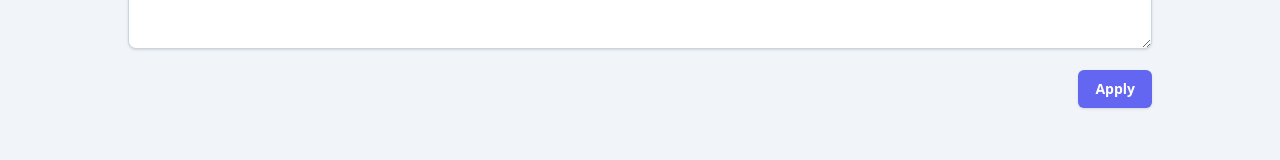
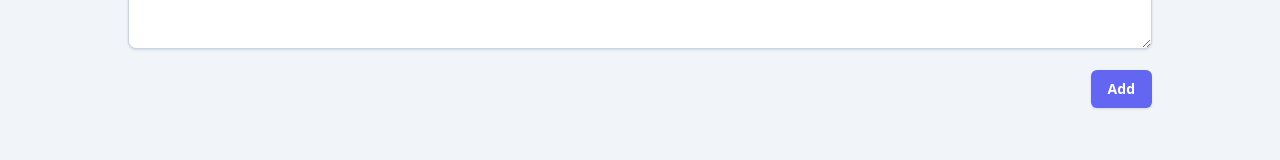
Before and after one commit to huedev/textbox, a React (Create React App) app: page /prefix-suffix in a window 1280 px wide. Shown: the part 573-733 px from the top of the page. Built offline with nearby package versions, Linux system fonts and the light colour scheme; the HTML template or start-up script is replaced by a standard one; a web font is replaced by a local one.

Commit message:
Update button text

```diff
--- a/src/components/PrefixSuffix.js
+++ b/src/components/PrefixSuffix.js
@@ -13,7 +13,7 @@ const PrefixSuffix = () => {
     setSkipEmptyLines(value);
   }
 
-  function applyPrefixSuffix() {
+  function addPrefixSuffix() {
     const str = textInput.current.value;
     const arr = str.split(/\r?\n/);
     const output = arr.map((line) => {
@@ -60,7 +60,7 @@ const PrefixSuffix = () => {
           </textarea>
         </label>
         <div className="flex flex-row-reverse mt-4">
-          <Button name="Apply" onClick={applyPrefixSuffix} />
+          <Button name="Add" onClick={addPrefixSuffix} />
         </div>
         <h3 className="text-xl font-semibold mt-16">About</h3>
         <p className="leading-7 mt-6">
```
